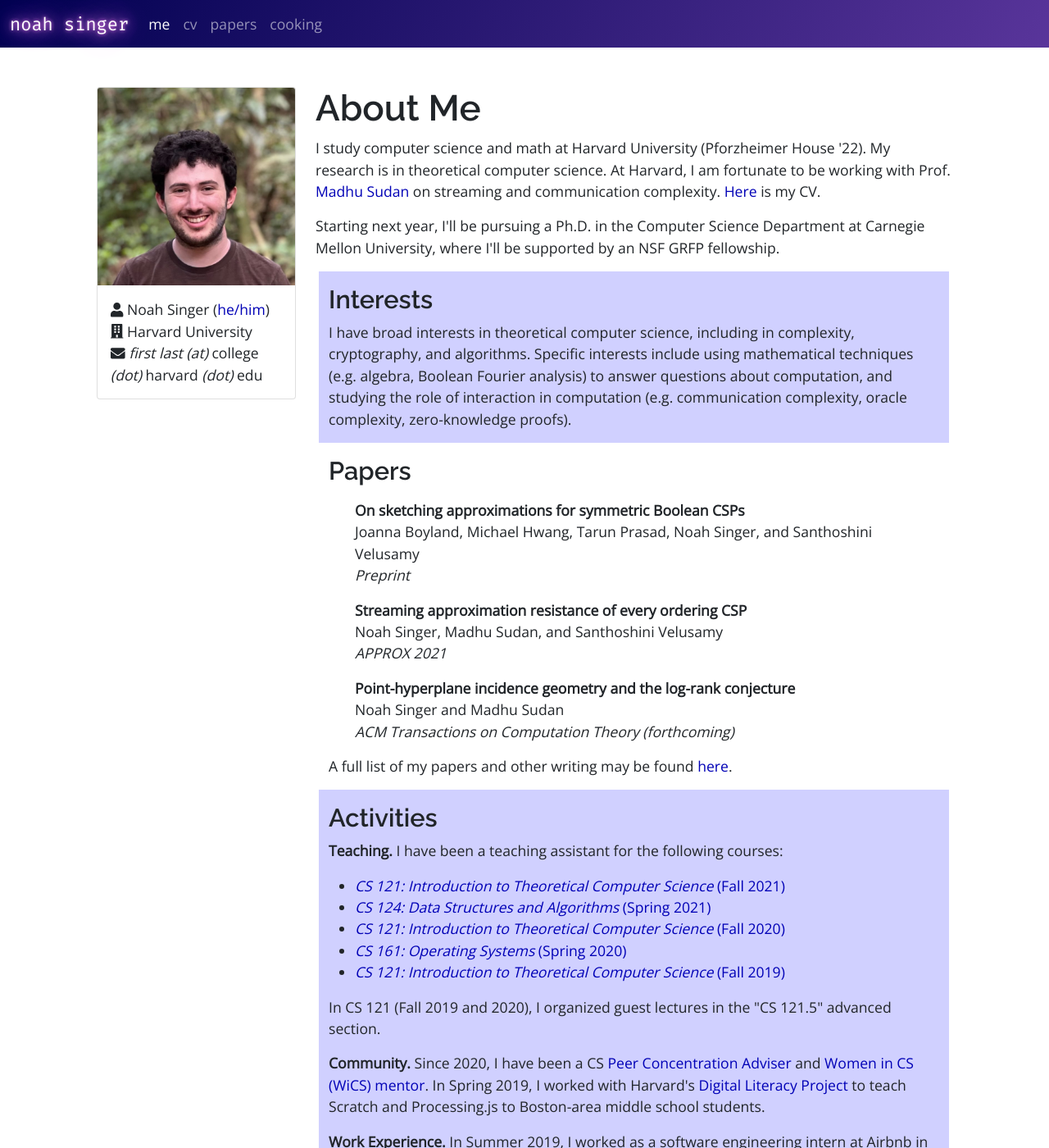
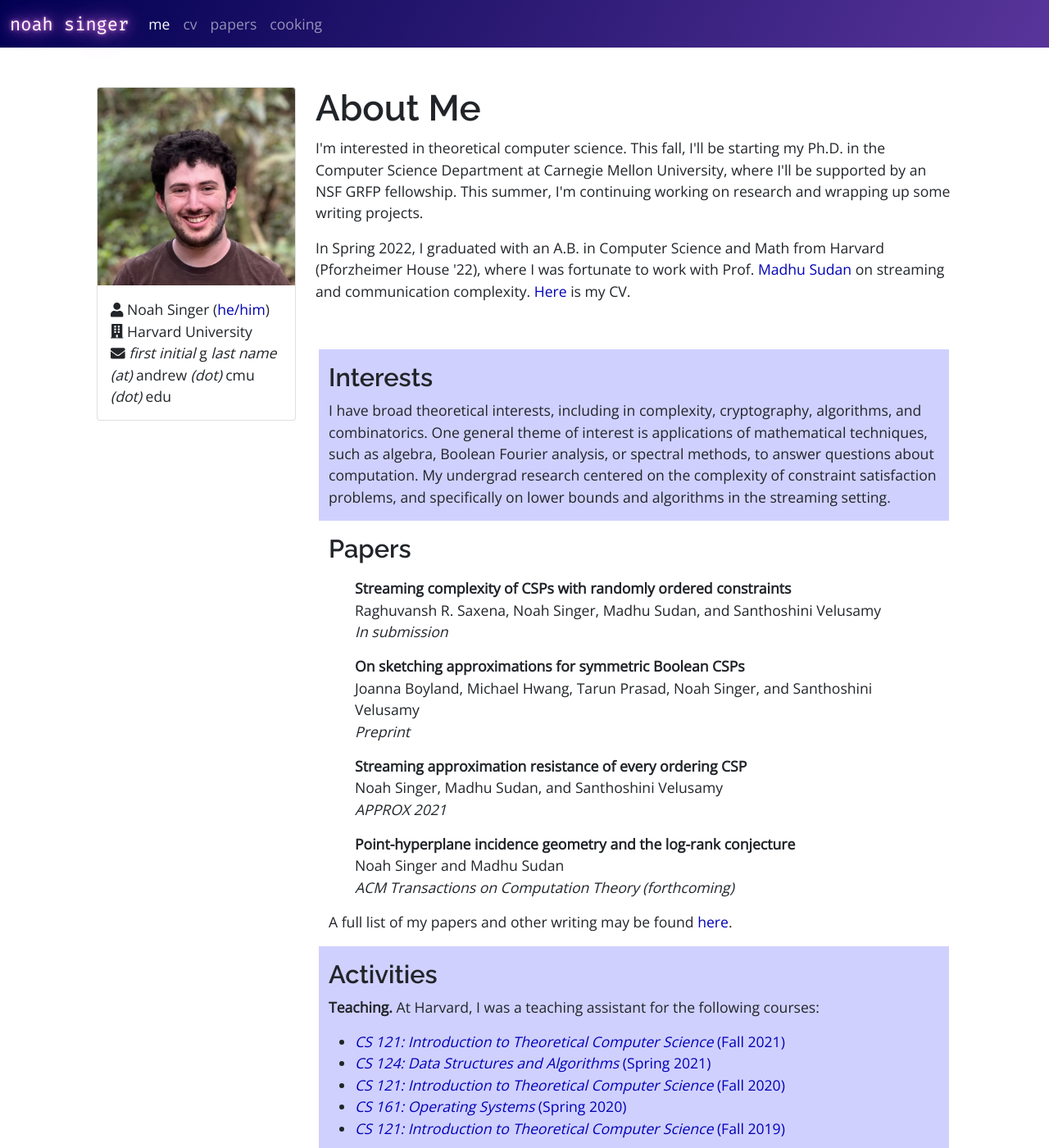
Before and after one commit to singerng/noahsinger.org, a Jekyll site: the page built from index/index.html, in a window 1280 px wide and 1400 px high. Shown: the whole window at 82% size. Built offline with Jekyll 4.4.1, drawn with Linux system fonts in a browser that asks for light colours; nearby versions of some CDN libraries; some of the changed text lies outside the part shown.

Commit message:
updated index and cv

```diff
--- a/_data/papers.yml
+++ b/_data/papers.yml
@@ -2,12 +2,15 @@
   date: 2022-04-10
   venue: In submission
   type: research
+  select: yes
   authors: Raghuvansh R. Saxena, Noah Singer, Madhu Sudan, and Santhoshini Velusamy
 
 - title: On streaming approximation algorithms for constraint satisfaction problems
   date: 2022-03-25
   desc: Harvard College Senior Thesis
   type: misc
+  url: "https://nrs.harvard.edu/URN-3:HUL.INSTREPOS:37371750"
+  award: Hoopes Prize (Harvard College)
   authors: Noah Singer
   abstract: >
     In this thesis, we explore <em>streaming algorithms</em> for <em>approximating
@@ -65,7 +68,7 @@
     \(\alpha(k\textsf{AND}) = 2\alpha'_{k+1}\). Thus, for every \(k\), \(k\textsf{AND}\) can be
     \((2-o(1))2^{-k}\)-approximated by \(O(\log n)\)-space <em>sketching</em> algorithms; we contrast this
     with a lower bound of Chou, Golovnev, Sudan, Velingker, and Velusamy [STOC 2022] implying that
-    <em>streaming</em> \((2+\epsilon)\cdot2^{-k}\)-approximations require \(\Omega(n)\) space
+    <em>streaming</em> \((2+\epsilon)\cdot2^{-k}\)-approximations require \(\Omega(n)\) space!
     We also resolve the ratio for the "at-least-\((k-1)\)-\(1\)'s" function for all even \(k\); the
     "exactly-\(\frac{k+1}2\)-\(1\)'s" function for odd \(k \in \{3,\ldots,51\}\); and fifteen other
     functions. We stress here that for general \(f\), the dichotomy theorem in [CGSV21]
--- a/_includes/paper.html
+++ b/_includes/paper.html
@@ -5,7 +5,12 @@
     {% if paper.venue %}<em>{{ paper.venue }}</em><br/>{% endif %}
 
     {% unless include.short %}
-    {% if paper.arxiv or paper.eccc or paper.conference or paper.journal or paper.pdf %}
+
+    {% if paper.award %}
+    <i class="fas fa-award"></i> {{ paper.award }}<br/>
+    {% endif %}
+
+    {% if paper.arxiv or paper.eccc or paper.conference or paper.journal or paper.pdf or paper.url %}
     <div class="btn-group">
         <div class="dropdown">
           <a class="btn btn-secondary dropdown-toggle btn-sm" href="#" role="button" id="dropdownMenuLink-{{ forloop.index }}" data-bs-toggle="dropdown" aria-expanded="false">
@@ -31,6 +36,10 @@
 
             {% if paper.journal %}
             <li><a class="dropdown-item" href="{{ paper.journal }}" target="_blank"><i class="fas fa-book"></i> journal</a></li>
+            {% endif %}
+
+            {% if paper.url %}
+            <li><a class="dropdown-item" href="{{ paper.url }}" target="_blank"><i class="fas fa-hdd"></i> online</a></li>
             {% endif %}
           </ul>
         </div>
--- a/index/index.html
+++ b/index/index.html
@@ -12,7 +12,7 @@
         <div class="card-text">
           <i class="fas fa-user"></i> Noah Singer (<a href="https://www.mypronouns.org/he-him" target="_blank">he/him</a>)<br/>
           <i class="fas fa-building"></i> Harvard University<br/>
-          <i class="fas fa-envelope"></i> <em>first</em> <em>last</em> <em>(at)</em> college <em>(dot)</em> harvard <em>(dot)</em> edu<br/>
+          <i class="fas fa-envelope"></i> <em>first initial</em> g <em>last name</em> <em>(at)</em> andrew <em>(dot)</em> cmu <em>(dot)</em> edu<br/>
         </div>
       </div>
     </div>
@@ -20,9 +20,10 @@
 
   <div class="col-md-9 mb-4">
     <h1>About Me</h1>
-    <p>I study computer science and math at Harvard University (Pforzheimer House '22). My research is in theoretical computer science. At Harvard, I am fortunate to be working with Prof. <a href="https://madhu.seas.harvard.edu">Madhu Sudan</a> on streaming and communication complexity. <a href="/index/cv.pdf">Here</a> is my CV.</p>
+    <p>I'm interested in theoretical computer science. This fall, I'll be starting my Ph.D. in the Computer Science Department at Carnegie Mellon University, where I'll be supported by an NSF GRFP fellowship. This summer,
+    I'm continuing working on research and wrapping up some writing projects.</p>
 
-    Starting next year, I'll be pursuing a Ph.D. in the Computer Science Department at Carnegie Mellon University, where I'll be supported by an NSF GRFP fellowship.
+    <p>In Spring 2022, I graduated with an A.B. in Computer Science and Math from Harvard (Pforzheimer House '22), where I was fortunate to work with Prof. <a href="https://madhu.seas.harvard.edu">Madhu Sudan</a> on streaming and communication complexity. <a href="/index/cv.pdf">Here</a> is my CV.</p>
     <br/>
 
     <div class="p-3">
@@ -30,7 +31,9 @@
         <div class="col">
           <h3>Interests</h3>
 
-          <p>I have broad interests in theoretical computer science, including in complexity, cryptography, and algorithms. Specific interests include using mathematical techniques (e.g. algebra, Boolean Fourier analysis) to answer questions about computation, and studying the role of interaction in computation (e.g. communication complexity, oracle complexity, zero-knowledge proofs).</p>
+          <p>I have broad theoretical interests, including in complexity, cryptography, algorithms, and combinatorics. One general theme of interest is applications of mathematical techniques, such as algebra, Boolean Fourier analysis, or spectral methods, to answer questions about computation. My undergrad research
+          centered on the complexity of constraint satisfaction problems, and specifically on
+          lower bounds and algorithms in the streaming setting.</p>
         </div>
       </div>
 
@@ -56,7 +59,7 @@
           <h3>Activities</h3>
 
           <p><strong>Teaching.</strong>
-            I have been a teaching assistant for the following courses:
+            At Harvard, I was a teaching assistant for the following courses:
             <ul>
               <li><a href="http://people.seas.harvard.edu/~madhusudan/courses/Fall2021/"><em>CS 121: Introduction to Theoretical Computer Science</em> (Fall 2021)</a></li>
               <li><a href="http://sites.fas.harvard.edu/~libcs124/cs124/index.html"><em>CS 124: Data Structures and Algorithms</em> (Spring 2021)</a></li>
@@ -65,6 +68,8 @@
               <li><a href="https://cs121.boazbarak.org"><em>CS 121: Introduction to Theoretical Computer Science</em> (Fall 2019)</a></li>
             </ul>
           In CS 121 (Fall 2019 and 2020), I organized guest lectures in the "CS 121.5" advanced section.</p>
+
+          <p>In Summer 2022, I'll be a teaching assistant for the 2022 <a href="https://tcs-summerschool.ttic.edu">New Horizons in TCS</a> program at TTIC.</p>
 
           <p><strong>Community.</strong> Since 2020, I have been a CS <a href="https://harvardcs.info/advising/pca/">Peer Concentration Adviser</a> and <a href="https://www.harvardwics.com/mentorships">Women in CS (WiCS) mentor</a>. In Spring 2019, I worked with Harvard's <a href="http://digilit.io/">Digital Literacy Project</a>
             to teach Scratch and Processing.js to Boston-area middle school students.
```
Also changed, not shown: 1 other file.
